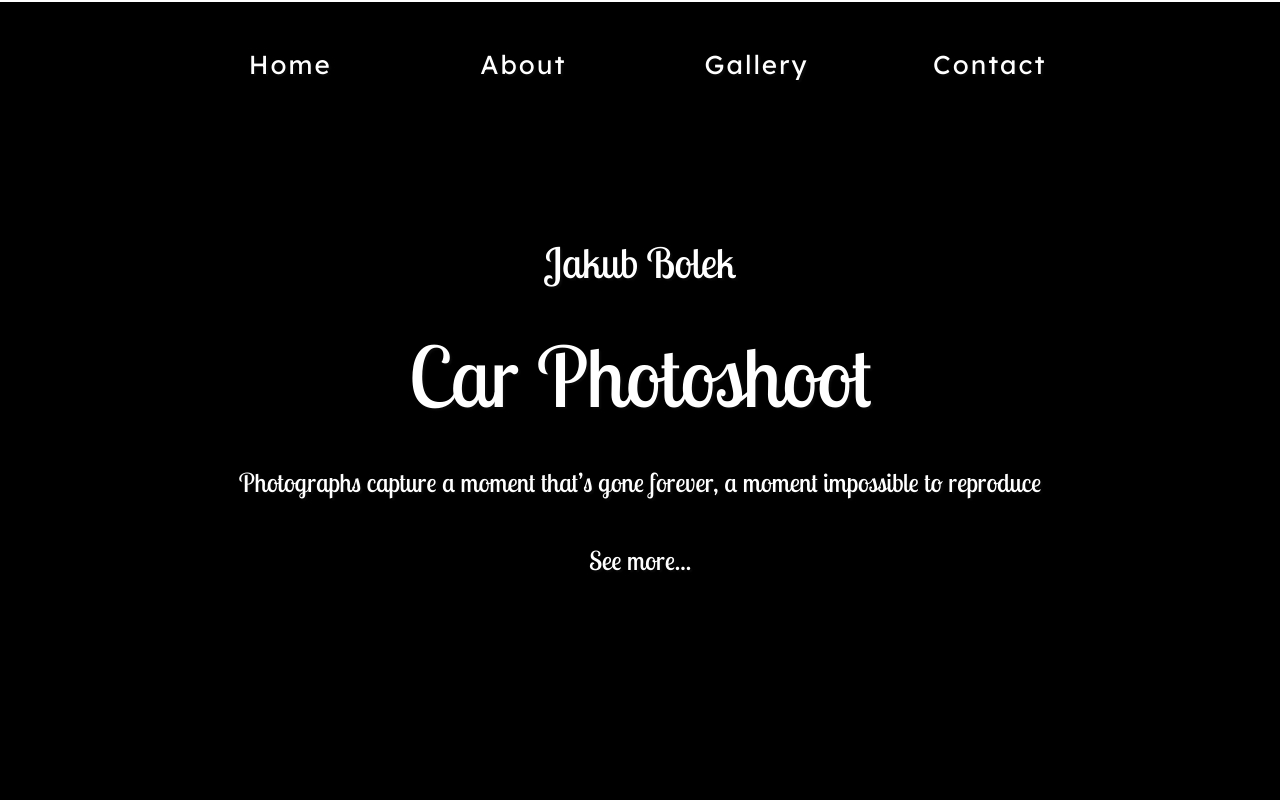
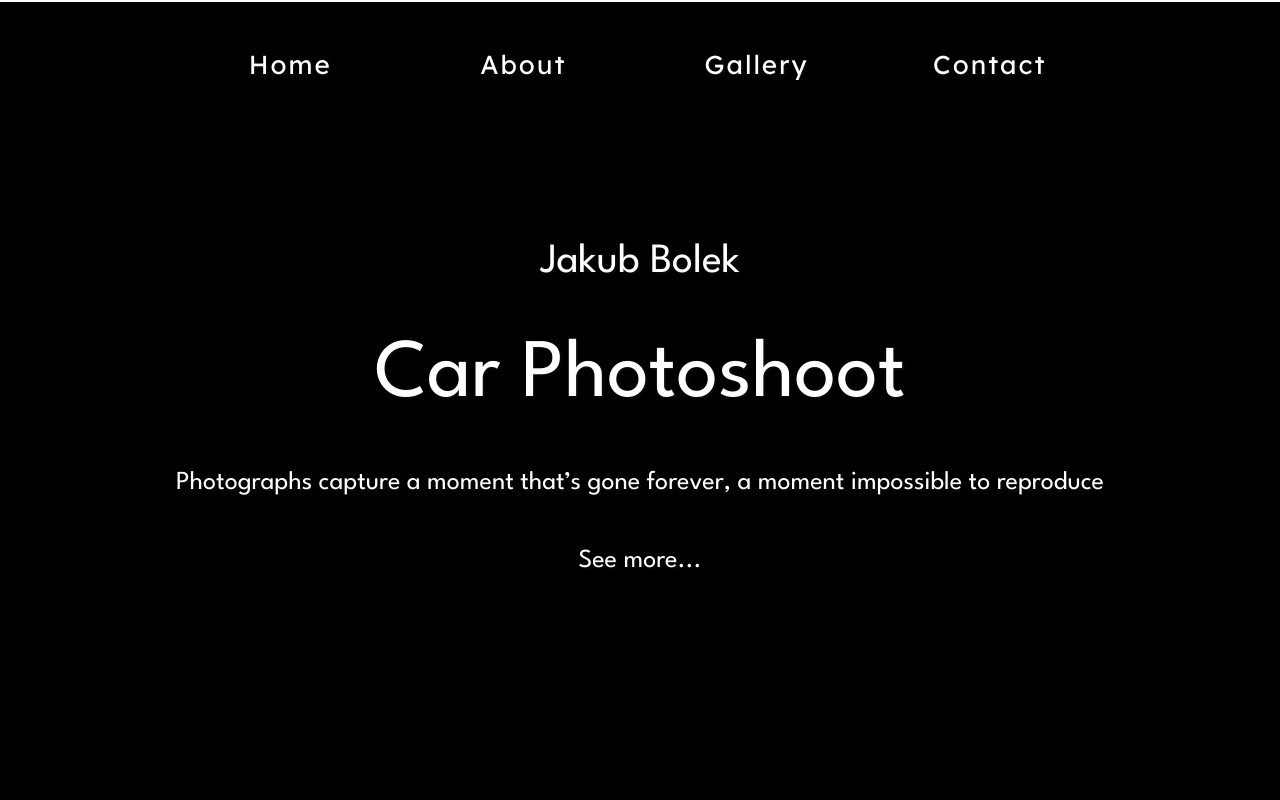
Before and after one commit to MateuszJankowski02/BolekPortfolio, a Nuxt app: page / in a window 1280 px wide. Shown: the top 800 px of the page. Built offline with nearby package versions, Linux system fonts and the light colour scheme; no server answers; the database is empty.

Commit message:
Changed base font to 'League Spartan'

```diff
--- a/assets/styles/abstracts/_fonts.scss
+++ b/assets/styles/abstracts/_fonts.scss
@@ -1,7 +1,10 @@
 @import url('https://fonts.googleapis.com/css2?family=Lexend&family=Lobster+Two&display=swap');
+@import url('https://fonts.googleapis.com/css2?family=League+Spartan:wght@100..900&display=swap');
 //font-family: 'Lexend', sans-serif;
 //font-family: 'Lobster Two', sans-serif;
 
 $lexend: 'Lexend', sans-serif;
 $lobsterTwo: 'Lobster Two', sans-serif;
+$leagueSpartan: 'League Spartan', sans-serif;
+
 $fontBase: clamp(15px,3vw,26px);
--- a/assets/styles/base/_base.scss
+++ b/assets/styles/base/_base.scss
@@ -6,5 +6,5 @@ html, body {
     color: $fontColor;
     font-size: $fontBase !important;
     text-shadow: 2px 2px 2px #0A0A0A !important;
-    font-family: $lobsterTwo !important;
+    font-family: $leagueSpartan !important;
 }
```
Also changed, not shown: 1 other file (tests, documents, lock files or other folders).
